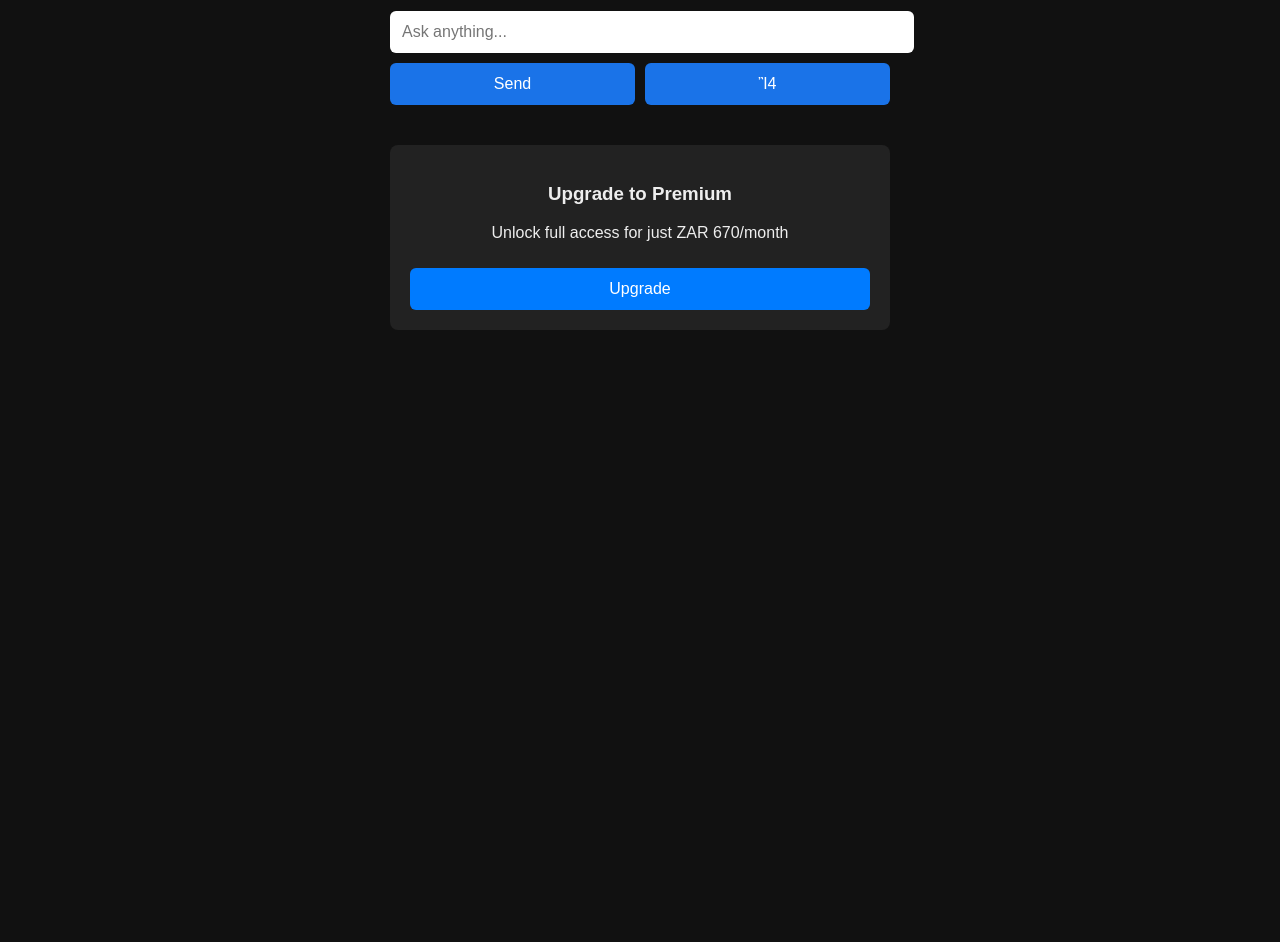
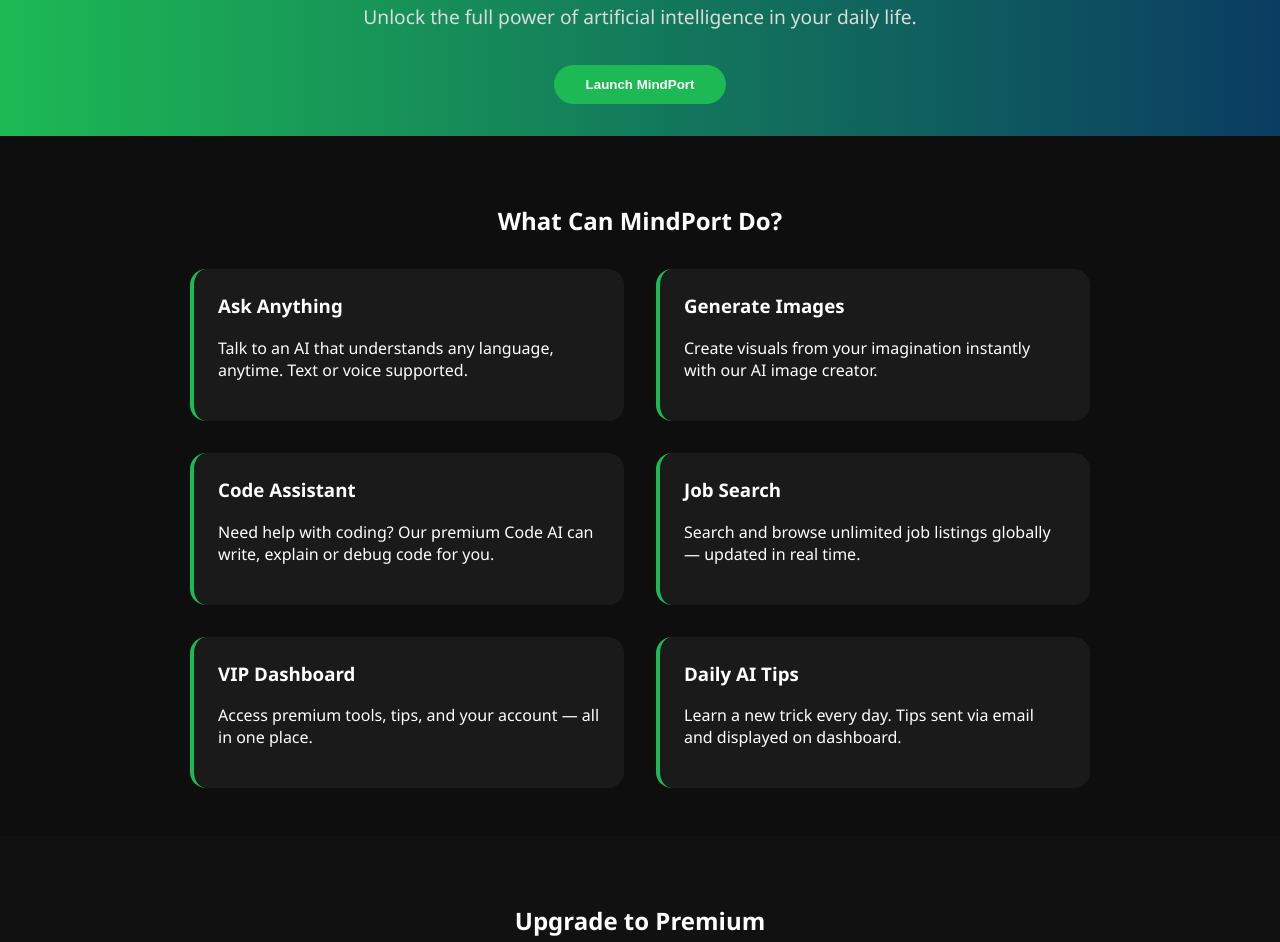
Before and after one commit to aron683/ai.etherealinkbytiisetso.com, a website: page index.html in a window 1280 px wide. Shown: the part 130-1072 px from the top of the page. Before the commit the page ends 800 px from the top, so only its background shows below. Drawn offline with Linux system fonts and the light colour scheme.

Commit message:
Update index.html

```diff
--- a/index.html
+++ b/index.html
@@ -1,92 +1,168 @@
-<!DOCTYPE html><html lang="en">
+<!DOCTYPE html>
+<html lang="en">
 <head>
   <meta charset="UTF-8" />
-  <meta name="viewport" content="width=device-width, initial-scale=1.0" />
-  <title>MindPort AI</title>
+  <meta name="viewport" content="width=device-width, initial-scale=1.0"/>
+  <title>MindPort AI - Your Intelligent Assistant</title>
+  <link rel="icon" href="favicon.png" />
   <style>
     body {
       margin: 0;
-      background-color: #111;
-      color: #eee;
-      font-family: Arial, sans-serif;
-      display: flex;
-      flex-direction: column;
-      align-items: center;
-      padding-top: 40px;
+      font-family: 'Segoe UI', sans-serif;
+      background: #0e0e0e;
+      color: white;
     }
-    .container {
-      width: 100%;
-      max-width: 500px;
-      padding: 20px;
-    }
-    h1 {
-      font-size: 28px;
-      margin-bottom: 30px;
+    header {
+      background: linear-gradient(to right, #1db954, #0a3d62);
+      padding: 2rem;
       text-align: center;
     }
-    input[type="text"] {
-      width: 100%;
-      padding: 12px;
-      font-size: 16px;
-      border-radius: 6px;
-      border: none;
-      outline: none;
-      margin-bottom: 10px;
+    header h1 {
+      font-size: 2.5rem;
+      margin-bottom: 0.5rem;
     }
-    .buttons {
-      display: flex;
-      gap: 10px;
+    header p {
+      font-size: 1.2rem;
+      color: #dcdcdc;
     }
-    button {
-      flex: 1;
-      padding: 12px;
-      font-size: 16px;
-      background-color: #1a73e8;
+    .btn {
+      margin-top: 1rem;
+      padding: 0.75rem 2rem;
+      background: #1db954;
       color: white;
       border: none;
-      border-radius: 6px;
+      border-radius: 30px;
+      font-weight: bold;
       cursor: pointer;
     }
-    button:hover {
-      background-color: #155cc1;
+    .section {
+      padding: 3rem 1rem;
+      max-width: 900px;
+      margin: auto;
     }
-    .upgrade-box {
-      margin-top: 40px;
-      background: #222;
-      padding: 20px;
-      border-radius: 8px;
+    .features {
+      display: grid;
+      grid-template-columns: repeat(auto-fit, minmax(280px, 1fr));
+      gap: 2rem;
+      margin-top: 2rem;
+    }
+    .feature-card {
+      background: #1a1a1a;
+      border-radius: 16px;
+      padding: 1.5rem;
+      border-left: 4px solid #1db954;
+    }
+    .feature-card h3 {
+      margin-top: 0;
+    }
+    .pricing {
+      background: #111;
+      padding: 3rem 1rem;
       text-align: center;
     }
-    .upgrade-box button {
-      margin-top: 10px;
-      width: 100%;
-      background-color: #007bff;
+    .price-box {
+      background: #1a1a1a;
+      border: 2px solid #1db954;
+      padding: 2rem;
+      margin: 1rem auto;
+      border-radius: 12px;
+      max-width: 350px;
+    }
+    .price-box h2 {
+      color: #1db954;
+    }
+    .email-form {
+      text-align: center;
+      margin-top: 2rem;
+    }
+    .email-form input {
+      padding: 0.8rem;
+      width: 60%;
+      border-radius: 30px;
+      border: none;
+      margin-right: 0.5rem;
+    }
+    .footer {
+      background: #0a0a0a;
+      padding: 2rem;
+      text-align: center;
+      color: #aaa;
+      font-size: 0.9rem;
+    }
+    @media(max-width: 600px) {
+      .email-form input {
+        width: 100%;
+        margin-bottom: 1rem;
+      }
     }
   </style>
 </head>
 <body>
-  <div class="container">
+
+  <header>
     <h1>MindPort AI</h1>
-    <input type="text" id="userInput" placeholder="Ask anything...">
-    <div class="buttons">
-      <button onclick="sendMessage()">Send</button>
-      <button onclick="startVoice()">Ἲ4</button>
-    </div><div class="upgrade-box">
-  <h3>Upgrade to Premium</h3>
-  <p>Unlock full access for just ZAR 670/month</p>
-  <button onclick="alert('Redirecting to payment...')">Upgrade</button>
-</div>
+    <p>Unlock the full power of artificial intelligence in your daily life.</p>
+    <a href="/dashboard.html"><button class="btn">Launch MindPort</button></a>
+  </header>
 
-  </div>  <script>
-    function sendMessage() {
-      const input = document.getElementById('userInput').value.trim();
-      if (!input) return;
-      alert(`AI is thinking about: ${input}`);
-      // Future: connect to real backend API here
-    }
+  <section class="section">
+    <h2 style="text-align:center;">What Can MindPort Do?</h2>
+    <div class="features">
+      <div class="feature-card">
+        <h3>Ask Anything</h3>
+        <p>Talk to an AI that understands any language, anytime. Text or voice supported.</p>
+      </div>
+      <div class="feature-card">
+        <h3>Generate Images</h3>
+        <p>Create visuals from your imagination instantly with our AI image creator.</p>
+      </div>
+      <div class="feature-card">
+        <h3>Code Assistant</h3>
+        <p>Need help with coding? Our premium Code AI can write, explain or debug code for you.</p>
+      </div>
+      <div class="feature-card">
+        <h3>Job Search</h3>
+        <p>Search and browse unlimited job listings globally — updated in real time.</p>
+      </div>
+      <div class="feature-card">
+        <h3>VIP Dashboard</h3>
+        <p>Access premium tools, tips, and your account — all in one place.</p>
+      </div>
+      <div class="feature-card">
+        <h3>Daily AI Tips</h3>
+        <p>Learn a new trick every day. Tips sent via email and displayed on dashboard.</p>
+      </div>
+    </div>
+  </section>
 
-    function startVoice() {
-      alert("Voice input is not yet supported. Coming soon!");
-    }
-  </script></body>
+  <section class="pricing">
+    <h2>Upgrade to Premium</h2>
+    <div class="price-box">
+      <h3>MindPort VIP Access</h3>
+      <p>Unlimited access to AI + VIP dashboard</p>
+      <h2>R670 / Month</h2>
+      <button class="btn">Get VIP</button>
+    </div>
+
+    <div class="price-box">
+      <h3>Code AI Unlock</h3>
+      <p>Unlock premium Code AI tool</p>
+      <h2>R1000 (One-time)</h2>
+      <button class="btn">Unlock Now</button>
+    </div>
+  </section>
+
+  <section class="section">
+    <h2 style="text-align:center;">Join Our AI Tribe</h2>
+    <div class="email-form">
+      <input type="email" placeholder="Enter your email to get daily AI tips" />
+      <button class="btn">Subscribe</button>
+    </div>
+  </section>
+
+  <div class="footer">
+    © 2025 MindPort AI — Powered by Ethereal Ink.
+  </div>
+
+</body>
 </html>
```
